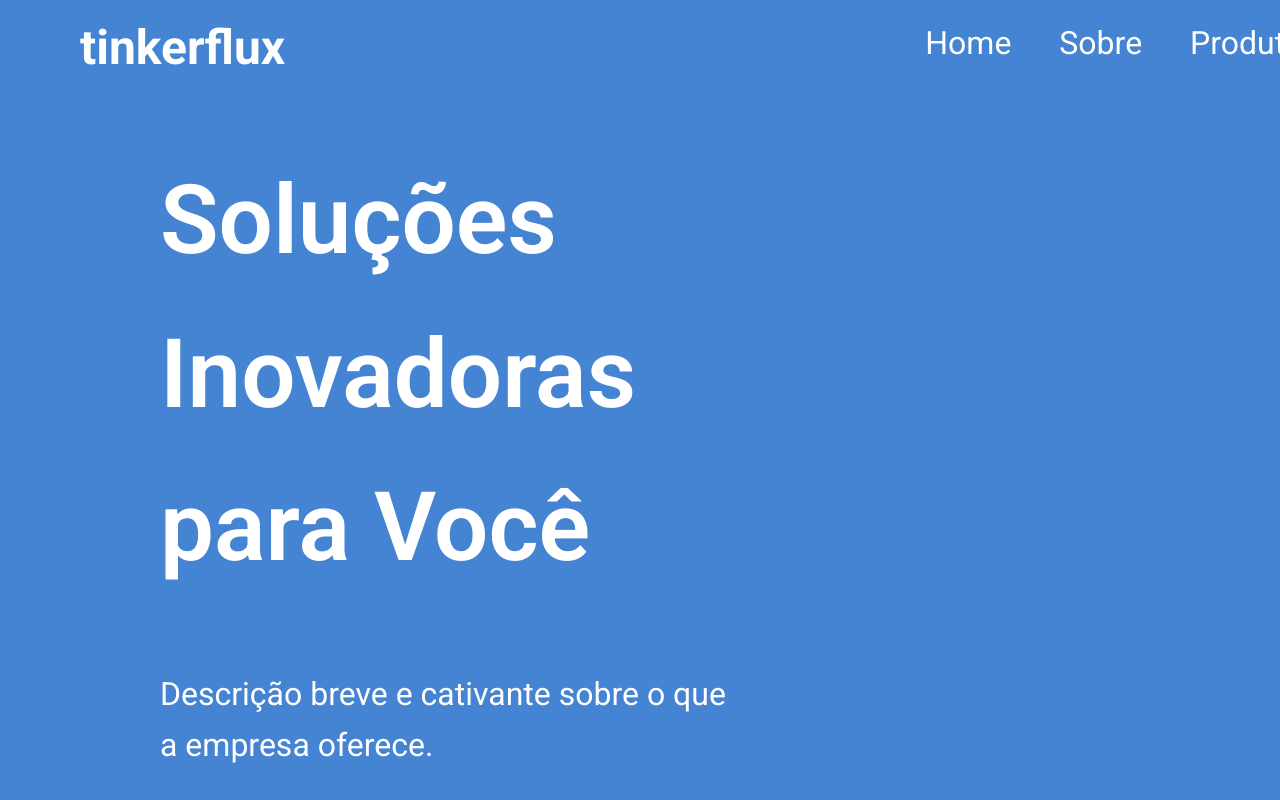
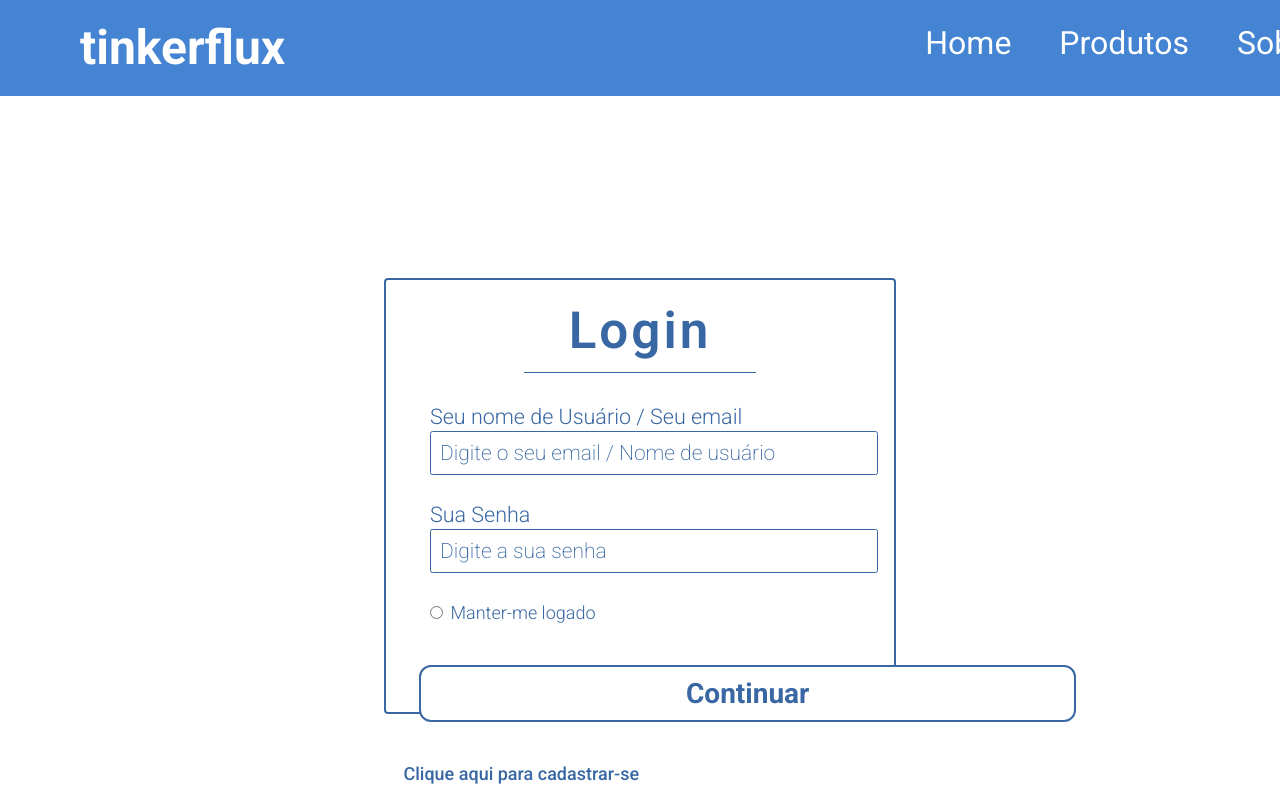
Before and after one commit to TinkerFluxHackathon/Tinker-Front, a Vue app: page /login in a window 1280 px wide. Shown: the top 800 px of the page. Built offline with nearby package versions, Linux system fonts and the light colour scheme; a web font is replaced by a local one.

Commit message:
CHORE: Editar o css e as rotas do pefil no header

```diff
--- a/src/App.vue
+++ b/src/App.vue
@@ -3,7 +3,7 @@
 import Header from './components/Header.vue';
 import MainContent from './components/MainContent.vue';
 import Highlights from './components/Highlights.vue';
-import Products from './components/Products.vue';
+import Products from './components/EnterProducts.vue';
 import Footer from './components/Footer.vue';
 
 </script>
@@ -11,6 +11,7 @@ import Footer from './components/Footer.vue';
 <template>
   <div id="app">
     <Header />
+    <router-view/>
     <MainContent />
     <Highlights />
     <Products />
--- a/src/components/Header.vue
+++ b/src/components/Header.vue
@@ -5,10 +5,10 @@
   <header class="header">
     <nav class="cabecalho">
     <span class="logo-text">tinkerflux</span>
-      <a href="#home">Home</a>
-      <a href="#sobre">Sobre</a>
-      <a href="#produtos">Produtos</a>
-      <a href="#contato">Contato</a>
+    <router-link to="/">Home </router-link>
+    <router-link to="/products">Produtos </router-link>
+    <router-link to="/about">Sobre </router-link>
+      <router-link to="/login">Login </router-link>
     </nav>
   </header>
 
@@ -29,22 +29,22 @@ header {
 }
 .cabecalho {
   display: flex;
-  align-items: flex-start; /* Alinha tudo ao topo */
+  align-items: flex-start;
 
 }
 
 .logo-text {
   font-size: 3rem;
   font-weight: bold;
-  margin-right: 40rem; /* Ajuste conforme necessário */
+  margin-right: 40rem;
   margin-left: 5rem;
 }
 
 header a {
   color: white;
   text-decoration: none;
-  margin-right: 3rem; /* Menor espaçamento entre os links */
+  margin-right: 3rem;
   font-size: 2rem;
-  margin-top: 0.5rem; /* Opcional: sobe ainda mais os links */
+  margin-top: 0.5rem;
 }
 </style>
--- a/src/router/index.js
+++ b/src/router/index.js
@@ -3,6 +3,8 @@
 import { createRouter, createWebHistory } from 'vue-router'
 import Home from '../views/Home.vue'
 import Login from '../views/Login.vue'
+import Sign from '../views/Sign.vue'
+import Products from '../views/Products.vue'
 
 const routes = [
   {
@@ -15,6 +17,16 @@ const routes = [
     name: 'login',
     component: Login
   },
+  {
+    path: '/sign',
+    name: 'sign',
+    component: Sign
+  },
+  {
+    path: '/products',
+    name: 'products',
+    component: Products
+  },
 ]
 
 const router = createRouter({
--- /dev/null
+++ b/src/views/Products.vue
@@ -0,0 +1,11 @@
+<script setup>
+
+</script>
+
+<template>
+  <main>
+    <h1>
+      Catálogo de Produtos
+    </h1>
+  </main>
+</template>
```
Also changed, not shown: src/components/EnterProducts.vue (renamed from src/components/Products.vue).
